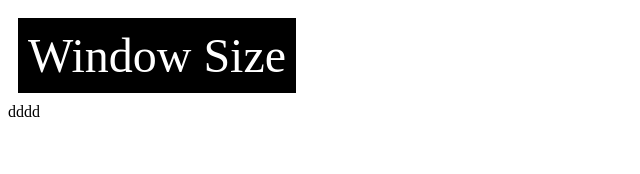
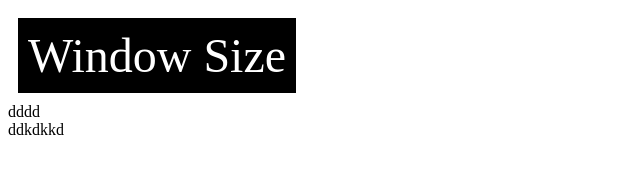
Before and after one commit to nbc7799/JS-, a plain HTML site: page window_size.html in a window 1280 px wide. Shown: the full height of the page, 0-640 px from the left. Drawn offline with Linux system fonts and the light colour scheme.

Commit message:
텍스트

```diff
--- a/window_size.html
+++ b/window_size.html
@@ -9,6 +9,7 @@
   <body>
     <div class="tag">Window Size</div>
     <div>dddd</div>
+    <div>ddkdkkd</div>
     <script src="js.js"></script>
   </body>
 </html>
```
